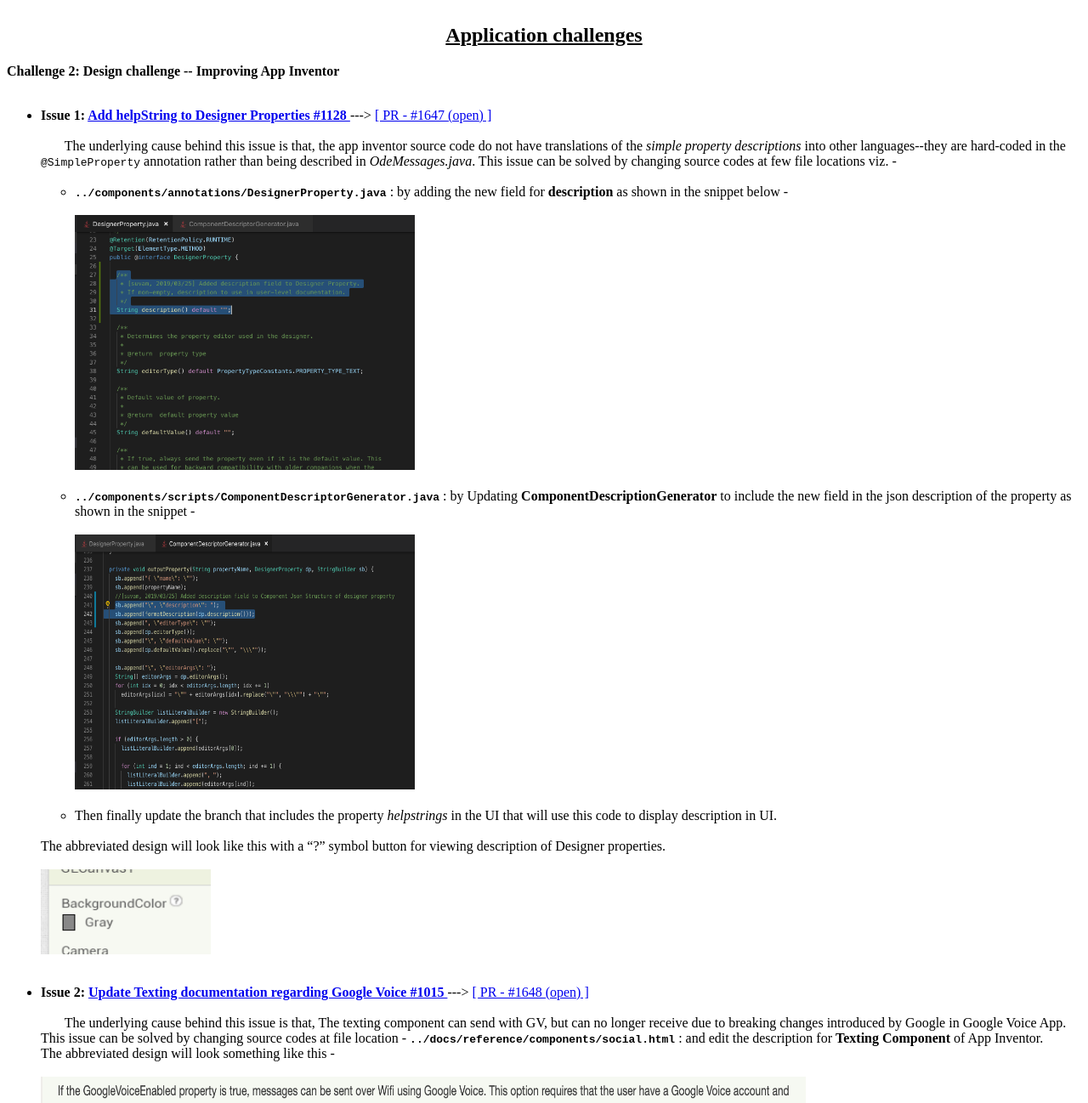
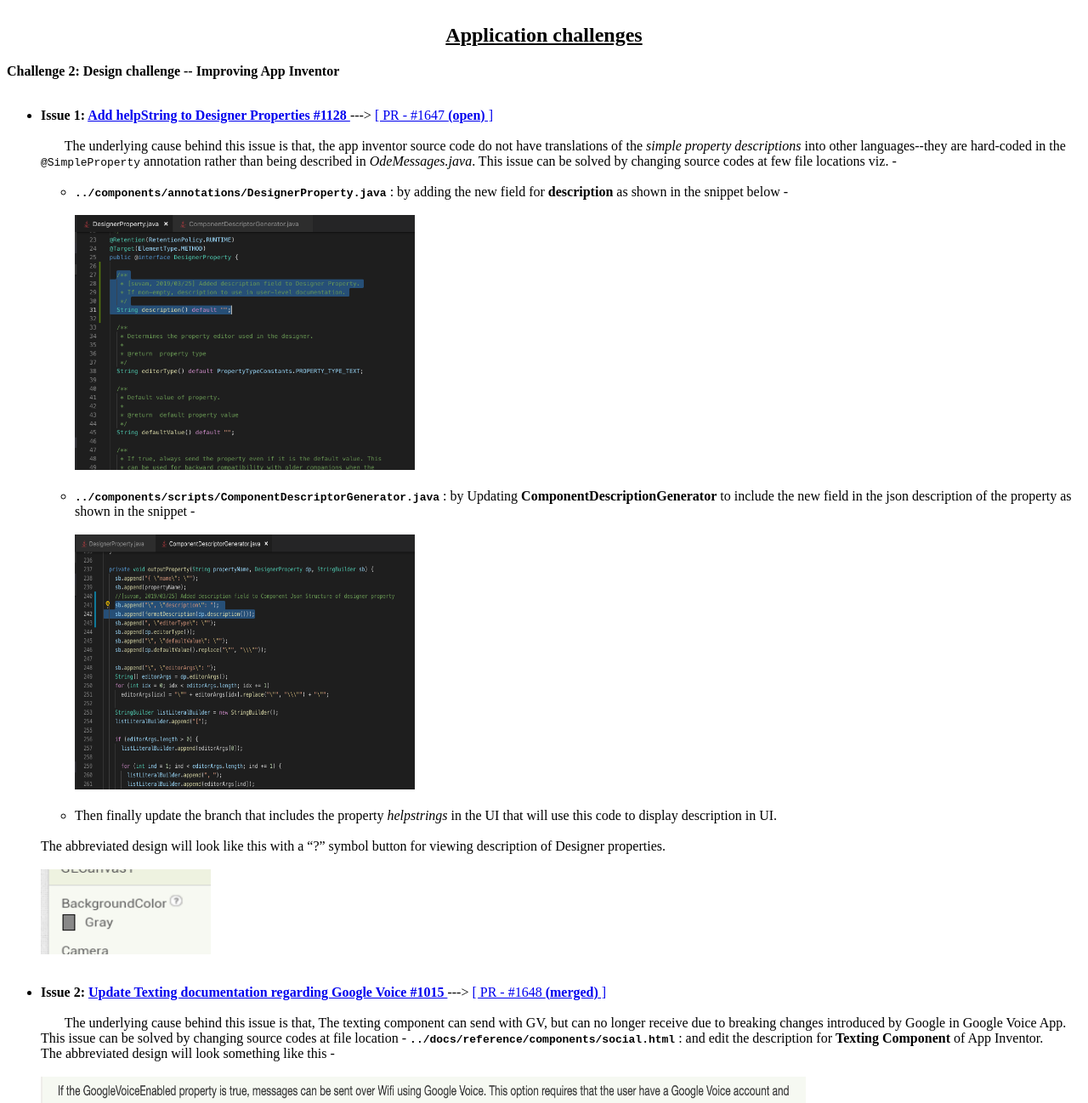
Before and after one commit to suvamjain/suvamjain.github.io, a plain HTML site: page index.html in a window 1280 px wide. Shown: the part 1340-2638 px from the top of the page at 85% size. Drawn offline with Linux system fonts and the light colour scheme.

Commit message:
Updated files

```diff
--- a/index.html
+++ b/index.html
@@ -127,7 +127,7 @@
         <br><br>
         <ul>
             <li>
-                <b>Issue 1: <a href="https://github.com/mit-cml/appinventor-sources/issues/1128">Add helpString to Designer Properties #1128 </a></b>   ---> <a href="https://github.com/mit-cml/appinventor-sources/pull/1647">[ PR - #1647 (open) ]</a>
+                <b>Issue 1: <a href="https://github.com/mit-cml/appinventor-sources/issues/1128">Add helpString to Designer Properties #1128 </a></b>   ---> <a href="https://github.com/mit-cml/appinventor-sources/pull/1647">[ PR - #1647 <b>(open)</b> ]</a>
                 <br><br>&nbsp&nbsp&nbsp&nbsp&nbsp&nbsp
                 The underlying cause behind this issue is that, the app inventor source code do not have translations of the <i>simple property descriptions</i> into
                 other languages--they are hard-coded in the <code>@SimpleProperty</code> annotation rather than being described in <i>OdeMessages.java</i>. This issue
@@ -160,7 +160,7 @@
 
             <br><br>
             <li>
-                <b>Issue 2: <a href="https://github.com/mit-cml/appinventor-sources/issues/1015">Update Texting documentation regarding Google Voice #1015 </a></b>   ---> <a href="https://github.com/mit-cml/appinventor-sources/pull/1648">[ PR - #1648 (open) ]</a>
+                <b>Issue 2: <a href="https://github.com/mit-cml/appinventor-sources/issues/1015">Update Texting documentation regarding Google Voice #1015 </a></b>   ---> <a href="https://github.com/mit-cml/appinventor-sources/pull/1648">[ PR - #1648 <b>(merged)</b> ]</a>
                 <br><br>&nbsp&nbsp&nbsp&nbsp&nbsp&nbsp
                 The underlying cause behind this issue is that, The texting component can send with GV, but can no longer
                 receive due to breaking changes introduced by Google in Google Voice App. This issue can be solved by changing source codes at file location -
```
